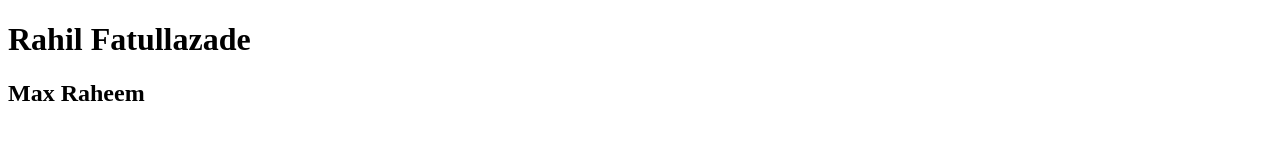
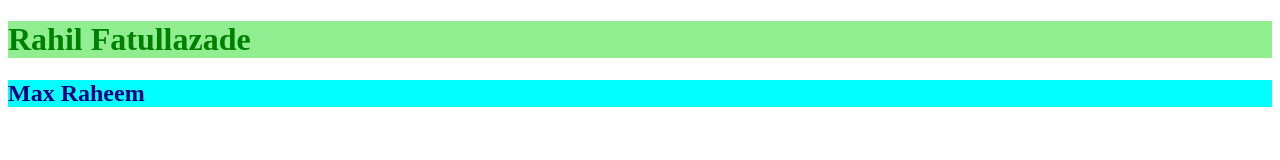
Before and after one commit to Mago-3D/rmsite, a plain HTML site: page index.html in a window 1280 px wide. Drawn offline with Linux system fonts and the light colour scheme.

Commit message:
css added

```diff
--- a/index.html
+++ b/index.html
@@ -4,6 +4,7 @@
     <meta charset="UTF-8">
     <meta http-equiv="X-UA-Compatible" content="IE=edge">
     <meta name="viewport" content="width=device-width, initial-scale=1.0">
+    <link rel="stylesheet" href="rmsite\style.css">
     <title>RM site</title>
 </head>
 <body>
--- a/style.css
+++ b/style.css
@@ -3,6 +3,6 @@ h2 {
     color: navy;
 }
 h1{
-    background-color: rgb(72, 177, 177);
-    color: rgb(52, 52, 161);
+    background-color: lightgreen;
+    color: green;
 }
```
